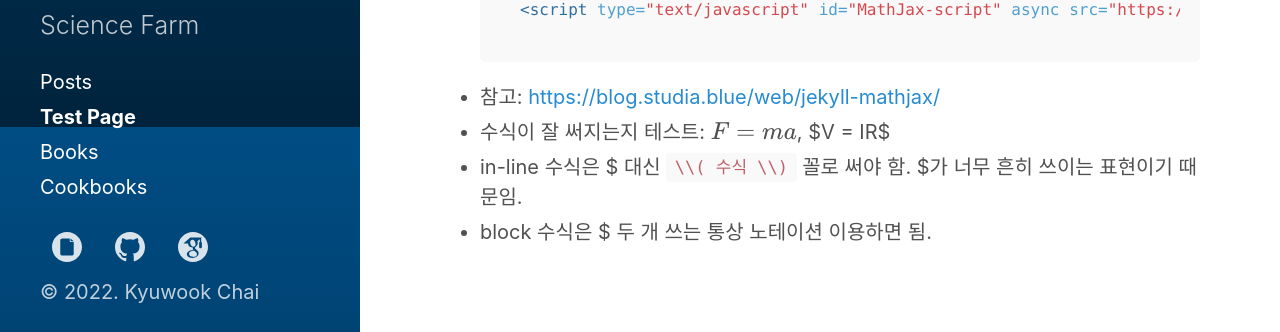
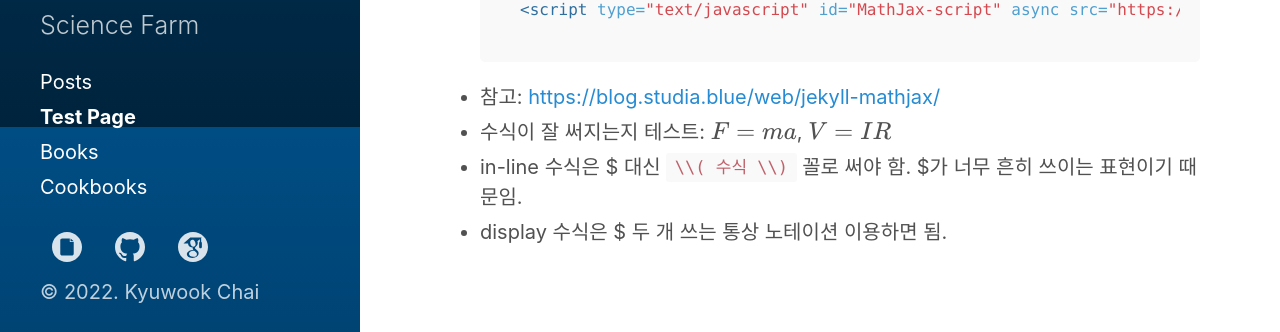
Before and after one commit to DurianFarmer/DurianFarmer.github.io, a Jekyll site: the page built from test.md, in a window 1280 px wide and 1120 px high. Shown: the part 773-1105 px from the top of the window. Built offline with Jekyll 4.4.1, drawn with Linux system fonts in a browser that asks for light colours; nearby versions of some CDN libraries; some of the changed lines change nothing that is shown.

Commit message:
page 추가 실험

```diff
--- a/_layouts/default.html
+++ b/_layouts/default.html
@@ -6,10 +6,19 @@
   <!-- 220928 마크다운에 수식 쓸 수 있도록 하기 -->
   <!-- front matter에 use_math = true를 포함하는 page/post는 LaTex 수식을 쓸 수 있게 해줌 -->
   {% if page.use_math %}
-    <script type="text/x-mathjax-config">
-      MathJax.Hub.Config({tex2jax: {inlineMath: [['$','$'], ['\\(','\\)']]}});
+    <script>
+      MathJax = {
+        tex: {
+          inlineMath: [ ['$', '$'], ['\\(', '\\)'] ]
+        },
+        svg: {
+          fontCache: 'global'
+        }
+      };
     </script>
-    <script type="text/javascript" id="MathJax-script" async src="https://cdn.jsdelivr.net/npm/mathjax@3/es5/tex-chtml.js"></script>
+    <script type="text/javascript" id="MathJax-script" async
+      src="https://cdn.jsdelivr.net/npm/mathjax@3/es5/tex-chtml.js">
+    </script>
   {% endif %}
 
   <body class="{{ page.layout }}{% if page.url == '/' %} home{% endif %}">
--- a/test.md
+++ b/test.md
@@ -34,4 +34,4 @@
 - 참고: [https://blog.studia.blue/web/jekyll-mathjax/](https://blog.studia.blue/web/jekyll-mathjax/)
 - 수식이 잘 써지는지 테스트: \\( F=ma \\), $V = IR$
 - in-line 수식은 $ 대신 `\\( 수식 \\)` 꼴로 써야 함. $가 너무 흔히 쓰이는 표현이기 때문임.
-- block 수식은 $ 두 개 쓰는 통상 노테이션 이용하면 됨.
+- display 수식은 $ 두 개 쓰는 통상 노테이션 이용하면 됨.
```
